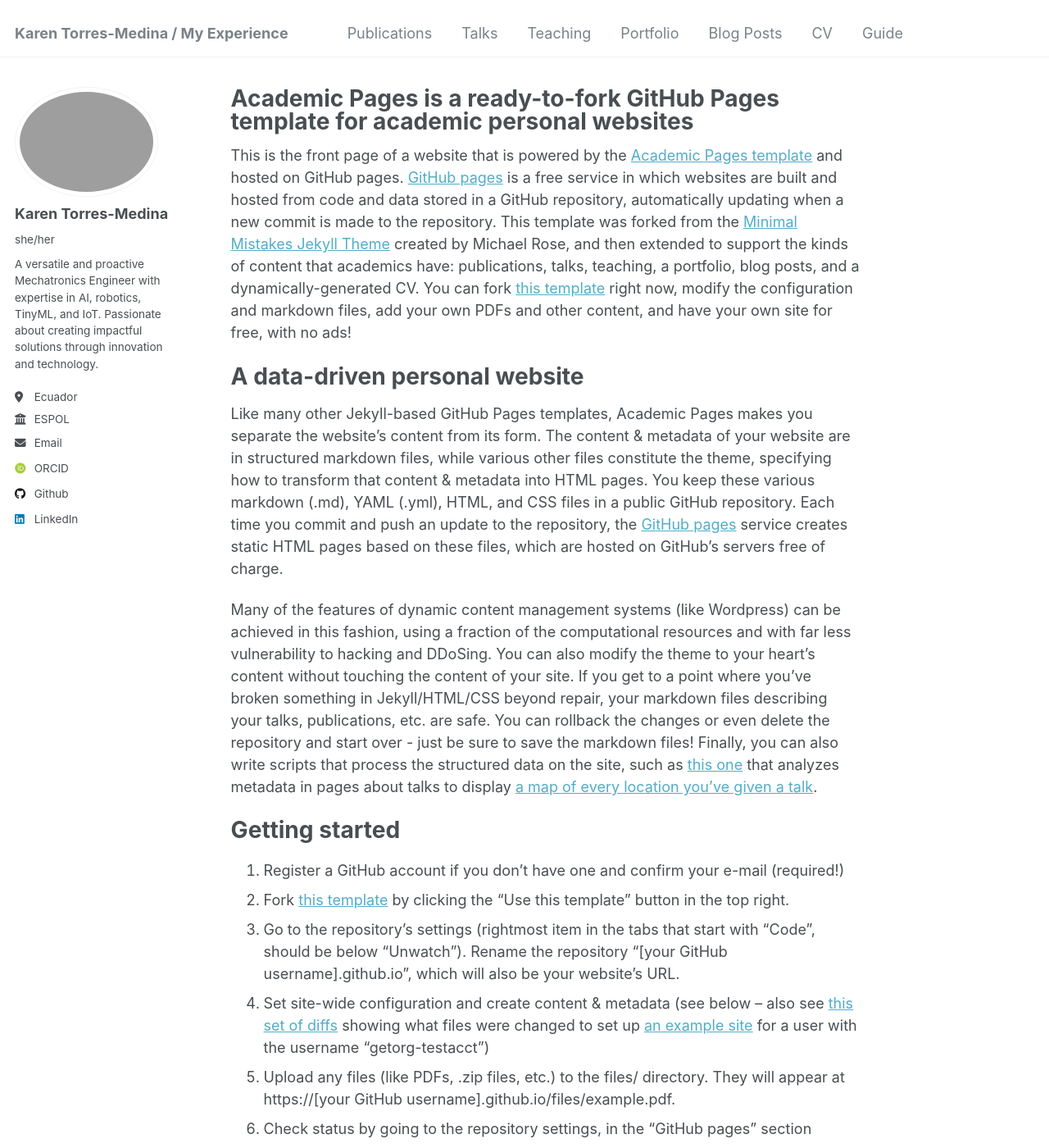
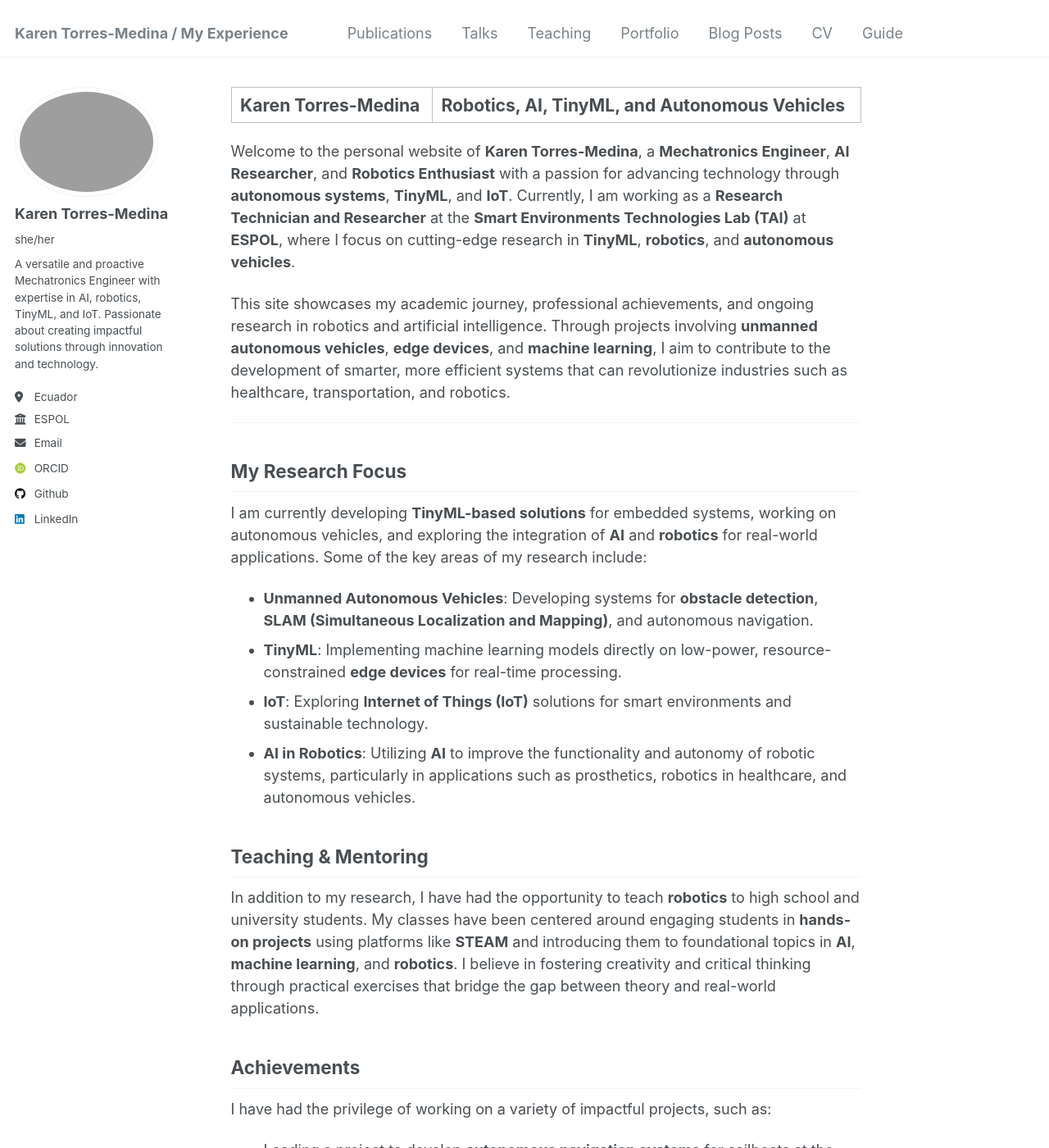
Before and after one commit to kttorres/experience, a Jekyll site: the page built from _pages/about.md, in a window 1280 px wide and 1400 px high. Shown: the whole window at 82% size. Built offline with Jekyll 4.4.1, drawn with Linux system fonts in a browser that asks for light colours; some web fonts are replaced; some of the changed text lies outside the part shown.

Commit message:
Update about.md

```diff
--- a/_pages/about.md
+++ b/_pages/about.md
@@ -1,49 +1,85 @@
 ---
 permalink: /
-title: "Academic Pages is a ready-to-fork GitHub Pages template for academic personal websites"
+title: "Karen Torres-Medina | Robotics, AI, TinyML, and Autonomous Vehicles"
 author_profile: true
 redirect_from:
   - /about/
   - /about.html
 ---
 
-This is the front page of a website that is powered by the [Academic Pages template](https://github.com/academicpages/academicpages.github.io) and hosted on GitHub pages. [GitHub pages](https://pages.github.com) is a free service in which websites are built and hosted from code and data stored in a GitHub repository, automatically updating when a new commit is made to the repository. This template was forked from the [Minimal Mistakes Jekyll Theme](https://mmistakes.github.io/minimal-mistakes/) created by Michael Rose, and then extended to support the kinds of content that academics have: publications, talks, teaching, a portfolio, blog posts, and a dynamically-generated CV. You can fork [this template](https://github.com/academicpages/academicpages.github.io) right now, modify the configuration and markdown files, add your own PDFs and other content, and have your own site for free, with no ads!
+Welcome to the personal website of **Karen Torres-Medina**, a **Mechatronics Engineer**, **AI Researcher**, and **Robotics Enthusiast** with a passion for advancing technology through **autonomous systems**, **TinyML**, and **IoT**. Currently, I am working as a **Research Technician and Researcher** at the **Smart Environments Technologies Lab (TAI)** at **ESPOL**, where I focus on cutting-edge research in **TinyML**, **robotics**, and **autonomous vehicles**.
 
-A data-driven personal website
-======
-Like many other Jekyll-based GitHub Pages templates, Academic Pages makes you separate the website's content from its form. The content & metadata of your website are in structured markdown files, while various other files constitute the theme, specifying how to transform that content & metadata into HTML pages. You keep these various markdown (.md), YAML (.yml), HTML, and CSS files in a public GitHub repository. Each time you commit and push an update to the repository, the [GitHub pages](https://pages.github.com/) service creates static HTML pages based on these files, which are hosted on GitHub's servers free of charge.
+This site showcases my academic journey, professional achievements, and ongoing research in robotics and artificial intelligence. Through projects involving **unmanned autonomous vehicles**, **edge devices**, and **machine learning**, I aim to contribute to the development of smarter, more efficient systems that can revolutionize industries such as healthcare, transportation, and robotics.
 
-Many of the features of dynamic content management systems (like Wordpress) can be achieved in this fashion, using a fraction of the computational resources and with far less vulnerability to hacking and DDoSing. You can also modify the theme to your heart's content without touching the content of your site. If you get to a point where you've broken something in Jekyll/HTML/CSS beyond repair, your markdown files describing your talks, publications, etc. are safe. You can rollback the changes or even delete the repository and start over - just be sure to save the markdown files! Finally, you can also write scripts that process the structured data on the site, such as [this one](https://github.com/academicpages/academicpages.github.io/blob/master/talkmap.ipynb) that analyzes metadata in pages about talks to display [a map of every location you've given a talk](https://academicpages.github.io/talkmap.html).
+---
 
-Getting started
-======
-1. Register a GitHub account if you don't have one and confirm your e-mail (required!)
-1. Fork [this template](https://github.com/academicpages/academicpages.github.io) by clicking the "Use this template" button in the top right.
-1. Go to the repository's settings (rightmost item in the tabs that start with "Code", should be below "Unwatch"). Rename the repository "[your GitHub username].github.io", which will also be your website's URL.
-1. Set site-wide configuration and create content & metadata (see below -- also see [this set of diffs](http://archive.is/3TPas) showing what files were changed to set up [an example site](https://getorg-testacct.github.io) for a user with the username "getorg-testacct")
-1. Upload any files (like PDFs, .zip files, etc.) to the files/ directory. They will appear at https://[your GitHub username].github.io/files/example.pdf.
-1. Check status by going to the repository settings, in the "GitHub pages" section
+## My Research Focus
+I am currently developing **TinyML-based solutions** for embedded systems, working on autonomous vehicles, and exploring the integration of **AI** and **robotics** for real-world applications. Some of the key areas of my research include:
+- **Unmanned Autonomous Vehicles**: Developing systems for **obstacle detection**, **SLAM (Simultaneous Localization and Mapping)**, and autonomous navigation.
+- **TinyML**: Implementing machine learning models directly on low-power, resource-constrained **edge devices** for real-time processing.
+- **IoT**: Exploring **Internet of Things (IoT)** solutions for smart environments and sustainable technology.
+- **AI in Robotics**: Utilizing **AI** to improve the functionality and autonomy of robotic systems, particularly in applications such as prosthetics, robotics in healthcare, and autonomous vehicles.
 
-Site-wide configuration
-------
-The main configuration file for the site is in the base directory in [_config.yml](https://github.com/academicpages/academicpages.github.io/blob/master/_config.yml), which defines the content in the sidebars and other site-wide features. You will need to replace the default variables with ones about yourself and your site's github repository. The configuration file for the top menu is in [_data/navigation.yml](https://github.com/academicpages/academicpages.github.io/blob/master/_data/navigation.yml). For example, if you don't have a portfolio or blog posts, you can remove those items from that navigation.yml file to remove them from the header.
+## Teaching & Mentoring
+In addition to my research, I have had the opportunity to teach **robotics** to high school and university students. My classes have been centered around engaging students in **hands-on projects** using platforms like **STEAM** and introducing them to foundational topics in **AI**, **machine learning**, and **robotics**. I believe in fostering creativity and critical thinking through practical exercises that bridge the gap between theory and real-world applications.
 
-Create content & metadata
-------
-For site content, there is one markdown file for each type of content, which are stored in directories like _publications, _talks, _posts, _teaching, or _pages. For example, each talk is a markdown file in the [_talks directory](https://github.com/academicpages/academicpages.github.io/tree/master/_talks). At the top of each markdown file is structured data in YAML about the talk, which the theme will parse to do lots of cool stuff. The same structured data about a talk is used to generate the list of talks on the [Talks page](https://academicpages.github.io/talks), each [individual page](https://academicpages.github.io/talks/2012-03-01-talk-1) for specific talks, the talks section for the [CV page](https://academicpages.github.io/cv), and the [map of places you've given a talk](https://academicpages.github.io/talkmap.html) (if you run this [python file](https://github.com/academicpages/academicpages.github.io/blob/master/talkmap.py) or [Jupyter notebook](https://github.com/academicpages/academicpages.github.io/blob/master/talkmap.ipynb), which creates the HTML for the map based on the contents of the _talks directory).
+## Achievements
+I have had the privilege of working on a variety of impactful projects, such as:
+- Leading a project to develop **autonomous navigation systems** for sailboats at the **Ibero-American Congress of Mechanical Engineering**.
+- Designing and implementing a **robotic prosthesis** using **myoelectric sensors** and **machine learning**.
+- Developing a **smart vacuum cleaner robot** using **machine learning** for navigation and obstacle avoidance.
+- Participating in **NASA Space Apps** with a project focused on creating **interactive AI applications**.
 
-**Markdown generator**
+---
 
-The repository includes [a set of Jupyter notebooks](https://github.com/academicpages/academicpages.github.io/tree/master/markdown_generator
-) that converts a CSV containing structured data about talks or presentations into individual markdown files that will be properly formatted for the Academic Pages template. The sample CSVs in that directory are the ones I used to create my own personal website at stuartgeiger.com. My usual workflow is that I keep a spreadsheet of my publications and talks, then run the code in these notebooks to generate the markdown files, then commit and push them to the GitHub repository.
+## Research Experience
 
-How to edit your site's GitHub repository
-------
-Many people use a git client to create files on their local computer and then push them to GitHub's servers. If you are not familiar with git, you can directly edit these configuration and markdown files directly in the github.com interface. Navigate to a file (like [this one](https://github.com/academicpages/academicpages.github.io/blob/master/_talks/2012-03-01-talk-1.md) and click the pencil icon in the top right of the content preview (to the right of the "Raw | Blame | History" buttons). You can delete a file by clicking the trashcan icon to the right of the pencil icon. You can also create new files or upload files by navigating to a directory and clicking the "Create new file" or "Upload files" buttons.
+### **Research Technician and Researcher at TAI - ESPOL**
+*Guayaquil, Ecuador | Sept 2024 – Present*
+At TAI, I work on **autonomous systems** and **AI applications** for various research projects in **Smart Environments Technologies Lab**. My current work focuses on applying **TinyML** techniques to **edge devices**, enabling real-time data processing in **IoT** systems.
 
-Example: editing a markdown file for a talk
-![Editing a markdown file for a talk](/images/editing-talk.png)
+### **International Project Engineer - KSB**
+*Guayaquil, Ecuador | Jan 2024 – Aug 2024*
+Led multiple international projects that involved **robotic systems**, **mechatronic design**, and **AI** to optimize operations across various industries, from energy to water management.
 
-For more info
-------
-More info about configuring Academic Pages can be found in [the guide](https://academicpages.github.io/markdown/), the [growing wiki](https://github.com/academicpages/academicpages.github.io/wiki), and you can always [ask a question on GitHub](https://github.com/academicpages/academicpages.github.io/discussions). The [guides for the Minimal Mistakes theme](https://mmistakes.github.io/minimal-mistakes/docs/configuration/) (which this theme was forked from) might also be helpful.
+### **Robotics Teacher - EDUCAR**
+*Guayaquil, Ecuador | Jul 2023 – Dec 2023*
+I taught **robotics** and **AI** to high school students, focusing on hands-on projects that used **artificial intelligence** and **programming** to foster interest in **STEM** fields.
+
+---
+
+## Skills
+- **Programming Languages**: Python, C++, Java, JavaScript, MATLAB
+- **Machine Learning Frameworks**: TensorFlow, PyTorch, Keras, OpenCV
+- **Embedded Systems**: Arduino, ESP32, Raspberry Pi, STM32
+- **AI & Robotics**: SLAM, Neural Networks, Autonomous Vehicles, AI-based Control Systems
+- **TinyML**: Edge device deployment, low-power AI solutions, real-time processing
+- **Tools**: Jupyter Notebook, Visual Studio Code, Anaconda, MATLAB, Google Colab
+- **IoT & Smart Environments**: Integration of IoT solutions for energy efficiency and automation
+- **3D Modeling**: Autodesk Inventor, Fusion 360, Tinkercad
+
+---
+
+## Current Research Projects
+- **Autonomous Navigation for Sailboats**: Developing a system for **unmanned autonomous vehicles** to navigate autonomously using **SLAM** and **obstacle detection**.
+- **TinyML for Healthcare**: Implementing **TinyML** models to run **machine learning algorithms** on low-cost, low-power devices for real-time health monitoring.
+- **AI-based Robotics**: Designing **robotic prosthetics** and **assistive devices** powered by **AI** to enhance mobility and accessibility.
+
+---
+
+## Contact Me
+
+I am currently seeking opportunities for **graduate programs** (master's and PhD) in **robotics**, **artificial intelligence**, and **embedded systems**. If you are interested in collaborating or learning more about my work, feel free to reach out!
+
+- **Email**: [kttorres@espol.edu.ec](mailto:kttorres@espol.edu.ec)
+- **LinkedIn**: [Karen Torres Medina](https://www.linkedin.com/in/karen-thamara-torres-medina/)
+- **ORCID**: [0000-0001-9025-3674](http://orcid.org/0000-0001-9025-3674)
+- **GitHub**: [Karen-Torres-Medina](https://github.com/Karen-Torres-Medina)
+
+---
+
+## Why Choose Me for Graduate Research?
+
+With a strong background in **robotics**, **AI**, and **TinyML**, I have demonstrated my ability to design and implement innovative solutions across various fields. My hands-on experience in **autonomous systems**, **edge devices**, and **AI integration** provides a solid foundation for my future academic and research endeavors. I am passionate about working on **cutting-edge technologies** and am eager to collaborate with institutions that foster innovation and excellence.
+
+---
```
